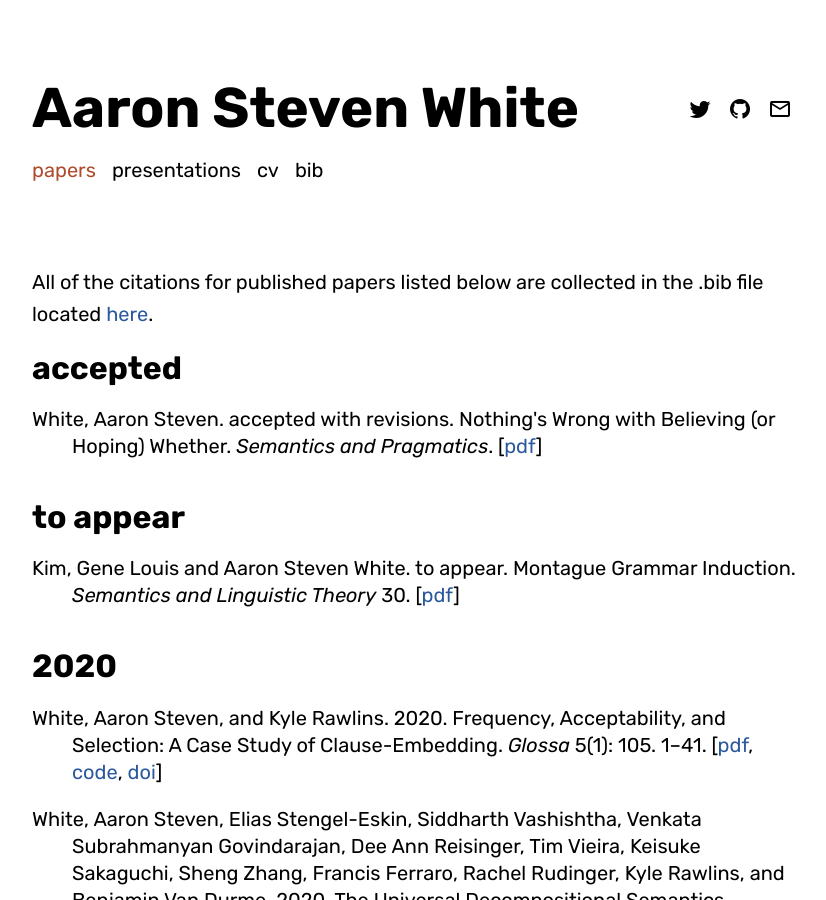
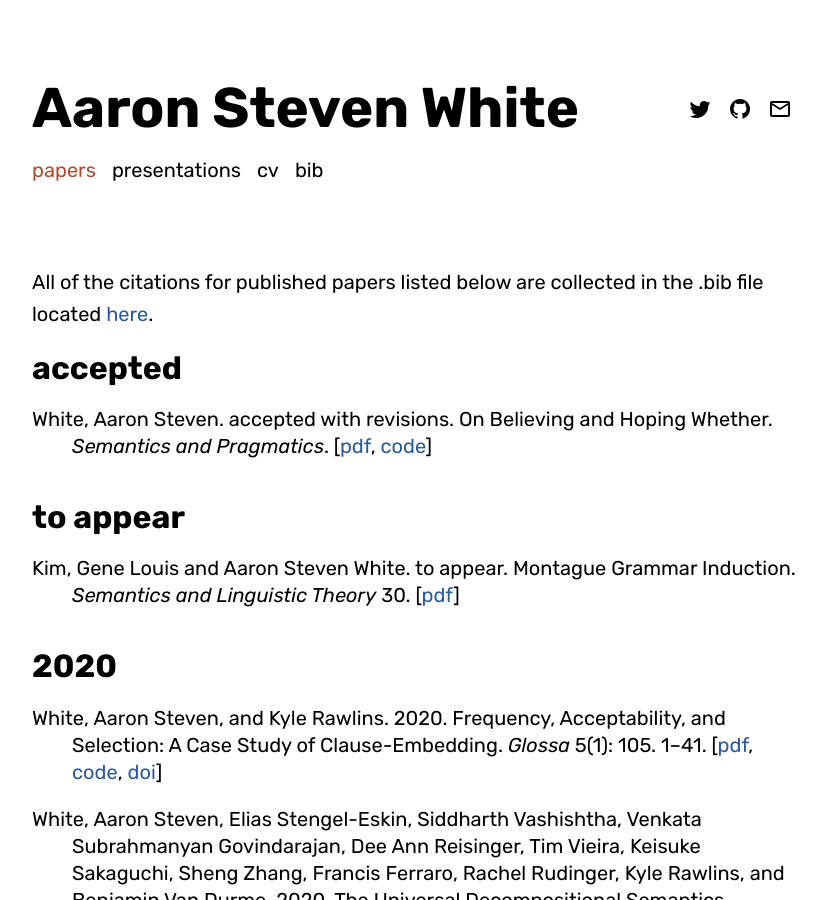
Before and after one commit to JIAXINGUY/aaronstevenwhite.github.io, a Jekyll site: the page built from papers.md, in a window 1280 px wide and 900 px high. Shown: the whole window, without its empty margins (224-1050 px from the left). Built offline with Jekyll 4.4.1, drawn with Linux system fonts in a browser that asks for light colours; some web fonts are replaced.

Commit message:
Adds code for S&P paper and updates lingbuzz link

```diff
--- a/_data/papers.yml
+++ b/_data/papers.yml
@@ -1,9 +1,11 @@
 - year: accepted
   papers:
-  - citation: "White, Aaron Steven. accepted with revisions. Nothing's Wrong with Believing (or Hoping) Whether. <i>Semantics and Pragmatics</i>."
+  - citation: "White, Aaron Steven. accepted with revisions. On Believing and Hoping Whether. <i>Semantics and Pragmatics</i>."
     links:
     - label: "pdf"
-      href: "https://ling.auf.net/lingbuzz/004572/current.pdf"
+      href: "https://ling.auf.net/lingbuzz/005665/current.pdf"
+    - label: "code"
+      href: "https://github.com/MegaAttitude/on-believing-and-hoping-whether"
 
 - year: to appear
   papers:
```
